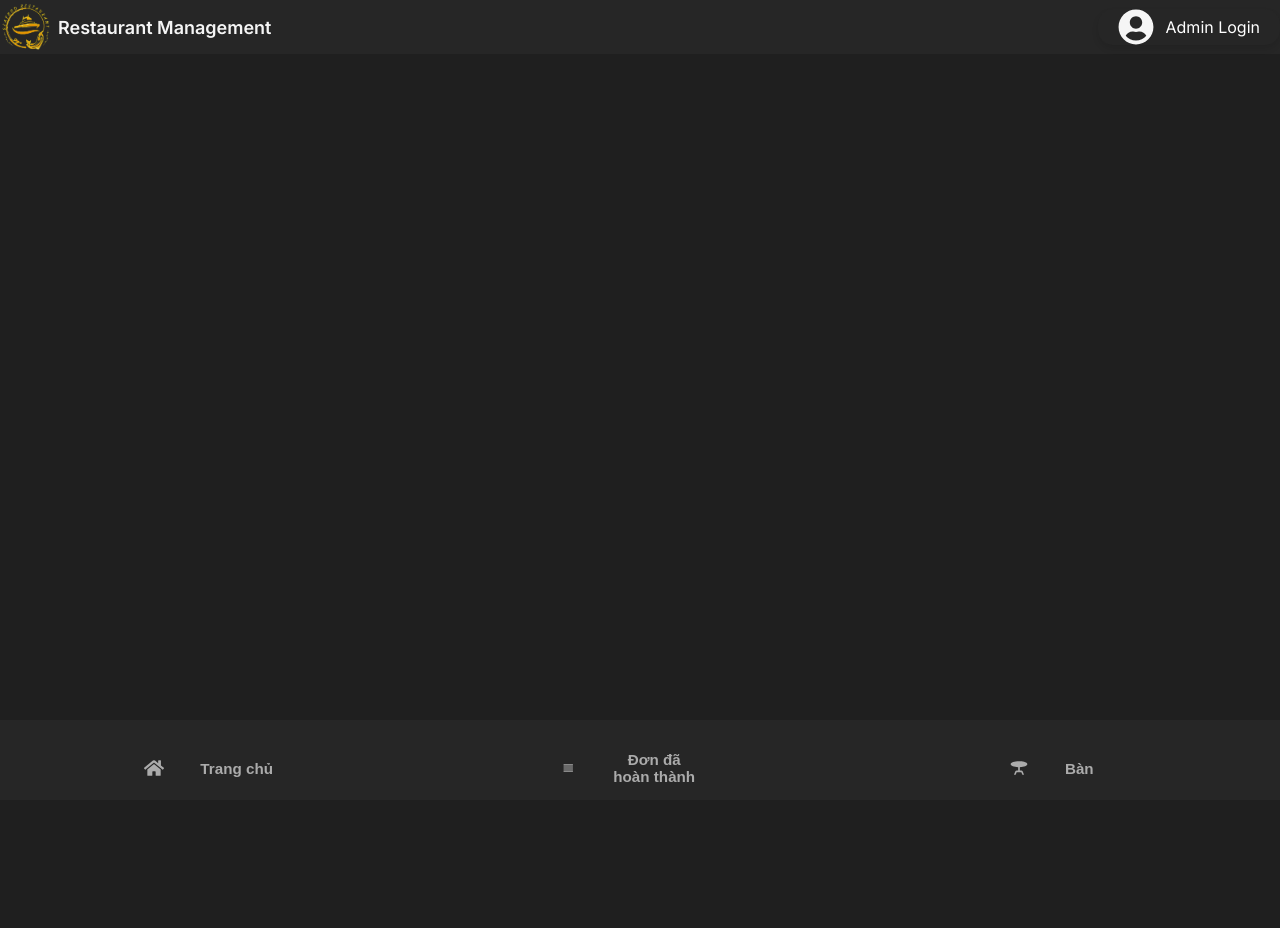
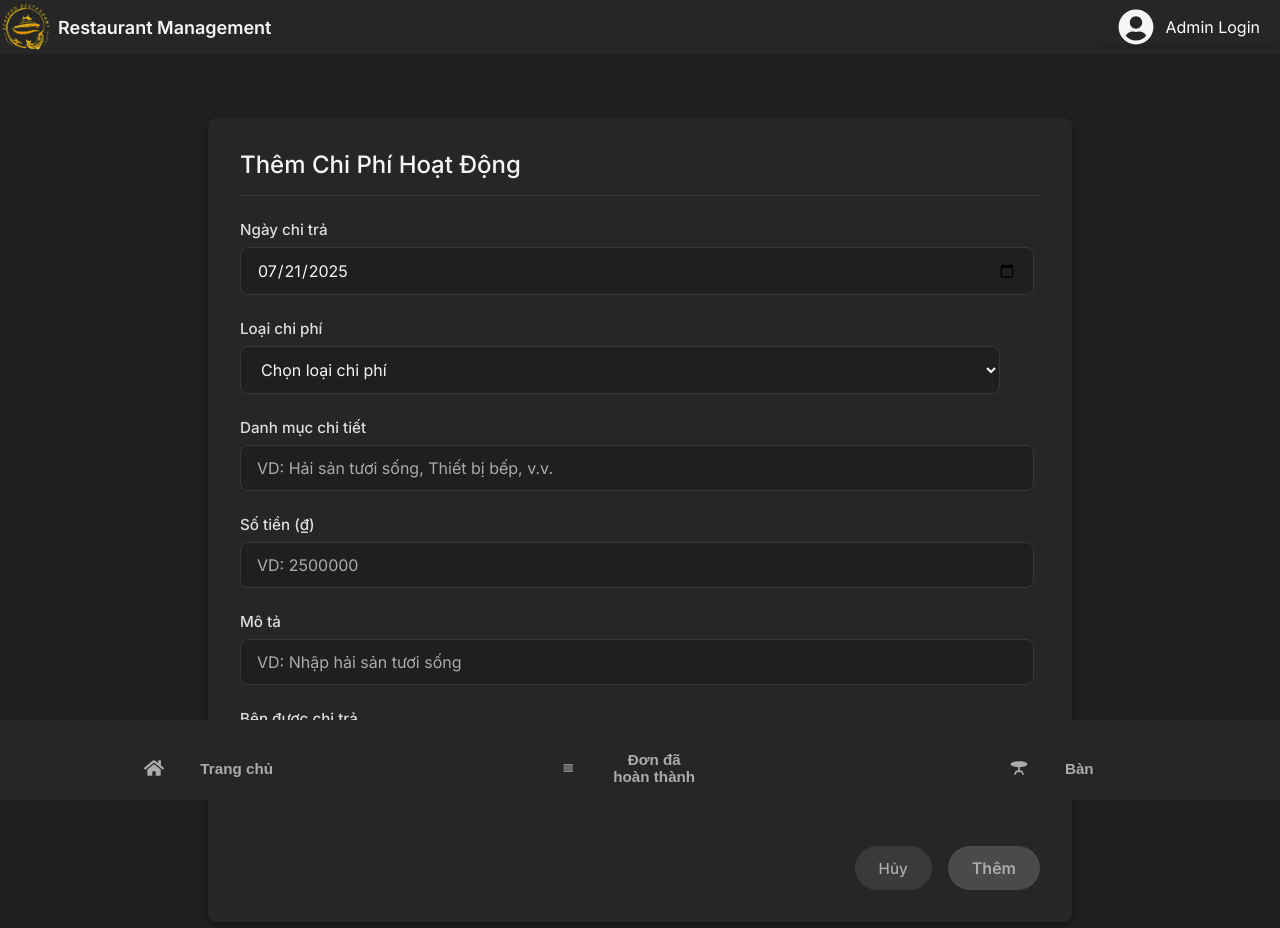
Before and after one commit to l22lvip/Restaurant_SeaFood_-Management, a React (Create React App) app: page /admin/add-operational-expense in a window 1280 px wide. Shown: the top 928 px of the page. Before the commit the page ends 800 px from the top, so only its background shows below. Built offline with nearby package versions, Linux system fonts and the light colour scheme.

Commit message:
Refactor food import to operational expenses module
Renamed and generalized food import functionality to operational expenses across the app. Updated data model, API endpoints, form fields, and UI labels to support various expense types, categories, and improved clarity for financial tracking.

```diff
--- a/db.json
+++ b/db.json
@@ -630,43 +630,83 @@
     "today": 2500000,
     "yesterday": 1850000
   },
-  "foodImports": [
+  "operationalExpenses": [
     {
       "id": "1",
+      "date": "2025-07-22",
+      "amount": 2500000,
+      "expenseType": "input_materials",
+      "category": "Hải sản tươi sống",
+      "description": "Nhập nguyên liệu hải sản cho tuần",
+      "supplier": "Công ty Hải Sản Biển Đông",
+      "timestamp": "2025-07-22T08:30:00Z"
+    },
+    {
+      "id": "2",
+      "date": "2025-07-22",
+      "amount": 850000,
+      "expenseType": "maintenance_repair",
+      "category": "Thiết bị bếp",
+      "description": "Sửa chữa lò nướng chính",
+      "supplier": "Công ty Sửa Chữa Thiết Bị",
+      "timestamp": "2025-07-22T10:15:00Z"
+    },
+    {
+      "id": "3",
+      "date": "2025-07-21",
+      "amount": 1200000,
+      "expenseType": "utilities",
+      "category": "Điện nước",
+      "description": "Tiền điện tháng 7",
+      "supplier": "Điện lực TP.HCM",
+      "timestamp": "2025-07-21T14:20:00Z"
+    },
+    {
+      "id": "4",
       "date": "2025-07-21",
       "amount": 2500000,
+      "expenseType": "input_materials",
+      "category": "Hải sản tươi sống",
       "description": "Nhập hải sản tươi sống",
       "supplier": "Công ty Hải Sản Biển Đông",
       "timestamp": "2025-07-21T08:30:00Z"
     },
     {
-      "id": "2",
+      "id": "5",
       "date": "2025-07-20",
       "amount": 1800000,
+      "expenseType": "input_materials",
+      "category": "Rau củ quả",
       "description": "Nhập rau củ quả tươi",
       "supplier": "Công ty Nông Sản Sạch",
       "timestamp": "2025-07-20T07:45:00Z"
     },
     {
-      "id": "3",
+      "id": "6",
       "date": "2025-07-19",
       "amount": 3200000,
+      "expenseType": "input_materials",
+      "category": "Thịt heo, thịt bò",
       "description": "Nhập thịt heo, thịt bò",
       "supplier": "Công ty Chăn Nuôi An Toàn",
       "timestamp": "2025-07-19T09:15:00Z"
     },
     {
-      "id": "1753043766997",
+      "id": "7",
       "date": "2025-07-20",
       "amount": 1000000,
+      "expenseType": "input_materials",
+      "category": "Cá tươi",
       "description": "Cá",
       "supplier": "ANB",
       "timestamp": "2025-07-20T20:36:06.997Z"
     },
     {
-      "id": "1753045597528",
+      "id": "8",
       "date": "2025-07-20",
       "amount": 1230000,
+      "expenseType": "input_materials",
+      "category": "Nguyên liệu khác",
       "description": "ABC",
       "supplier": "ABC",
       "timestamp": "2025-07-20T21:06:37.528Z"
--- a/src/App.js
+++ b/src/App.js
@@ -23,7 +23,7 @@ function AppContent() {
         <Route path="/admin/employees/create" element={<CreateEmployee />} />
         <Route path="/admin/employees/edit/:id" element={<EditEmployee />} />
         <Route path="/admin/financial" element={<FinancialDashboard />} />
-        <Route path="/admin/add-food-import" element={<AddFoodImport />} />
+        <Route path="/admin/add-operational-expense" element={<AddFoodImport />} />
         <Route path="/completed-orders" element={<OrderManagement />} />
         <Route path="/admin/menu-management" element={<Menu />} />
         <Route path="/admin/menu-management/create" element={<MenuManagementCreate />} />
--- a/src/pages/AddFoodImport.js
+++ b/src/pages/AddFoodImport.js
@@ -7,8 +7,10 @@ const AddFoodImport = () => {
   const [formData, setFormData] = useState({
     date: new Date().toISOString().split('T')[0],
     amount: '',
+    expenseType: '',
     description: '',
-    supplier: ''
+    supplier: '',
+    category: ''
   });
   const [isSubmitting, setIsSubmitting] = useState(false);
 
@@ -18,32 +20,34 @@ const AddFoodImport = () => {
 
     try {
       // Generate unique ID and timestamp
-      const newImport = {
+      const newExpense = {
         id: Date.now().toString(),
         date: formData.date,
         amount: Number(formData.amount),
-        description: formData.description || 'Nhập nguyên liệu thực phẩm',
+        expenseType: formData.expenseType,
+        category: formData.category,
+        description: formData.description || 'Chi phí hoạt động hàng ngày',
         supplier: formData.supplier || 'Nhà cung cấp',
         timestamp: new Date().toISOString()
       };
 
-      const response = await fetch('http://localhost:9999/foodImports', {
+      const response = await fetch('http://localhost:9999/operationalExpenses', {
         method: 'POST',
         headers: {
           'Content-Type': 'application/json',
         },
-        body: JSON.stringify(newImport),
+        body: JSON.stringify(newExpense),
       });
 
       if (response.ok) {
-        alert('Chi phí nhập hàng đã được thêm thành công!');
+        alert('Chi phí hoạt động đã được thêm thành công!');
         navigate('/admin/financial');
       } else {
-        alert('Có lỗi xảy ra khi thêm chi phí nhập hàng.');
+        alert('Có lỗi xảy ra khi thêm chi phí hoạt động.');
       }
     } catch (error) {
-      console.error('Error adding food import:', error);
-      alert('Có lỗi xảy ra khi thêm chi phí nhập hàng.');
+      console.error('Error adding operational expense:', error);
+      alert('Có lỗi xảy ra khi thêm chi phí hoạt động.');
     } finally {
       setIsSubmitting(false);
     }
@@ -57,7 +61,7 @@ const AddFoodImport = () => {
     <div className="add-food-import">
       <div className="import-page-card">
         <div className="import-page-header">
-          <h1 className="import-page-title">Thêm Chi Phí Nhập Hàng Hàng Ngày</h1>
+          <h1 className="import-page-title">Thêm Chi Phí Hoạt Động</h1>
         </div>
 
         <div className="import-page-body">
@@ -65,7 +69,7 @@ const AddFoodImport = () => {
             <div className="row g-4">
               <div className="col-md-6">
                 <div className="form-group">
-                  <label htmlFor="dateInput" className="form-label">Ngày nhập hàng</label>
+                  <label htmlFor="dateInput" className="form-label">Ngày chi trả</label>
                   <input
                     id="dateInput"
                     type="date"
@@ -73,6 +77,43 @@ const AddFoodImport = () => {
                     onChange={(e) => setFormData({...formData, date: e.target.value})}
                     className="form-input"
                     required
+                  />
+                </div>
+              </div>
+
+              <div className="col-md-6">
+                <div className="form-group">
+                  <label htmlFor="expenseTypeInput" className="form-label">Loại chi phí</label>
+                  <select
+                    id="expenseTypeInput"
+                    value={formData.expenseType}
+                    onChange={(e) => setFormData({...formData, expenseType: e.target.value})}
+                    className="form-input"
+                    required
+                  >
+                    <option value="">Chọn loại chi phí</option>
+                    <option value="input_materials">Nguyên liệu đầu vào</option>
+                    <option value="conversion_costs">Chi phí chuyển đổi</option>
+                    <option value="maintenance_repair">Chi phí bảo trì và sửa chữa</option>
+                    <option value="equipment_purchase">Chi phí mua thiết bị</option>
+                    <option value="emergency_costs">Chi phí khẩn cấp</option>
+                    <option value="utilities">Tiện ích (điện, nước, gas)</option>
+                    <option value="transportation">Vận chuyển</option>
+                    <option value="other">Khác</option>
+                  </select>
+                </div>
+              </div>
+
+              <div className="col-md-6">
+                <div className="form-group">
+                  <label htmlFor="categoryInput" className="form-label">Danh mục chi tiết</label>
+                  <input
+                    id="categoryInput"
+                    type="text"
+                    value={formData.category}
+                    onChange={(e) => setFormData({...formData, category: e.target.value})}
+                    placeholder="VD: Hải sản tươi sống, Thiết bị bếp, v.v."
+                    className="form-input"
                   />
                 </div>
               </div>
@@ -109,7 +150,7 @@ const AddFoodImport = () => {
 
               <div className="col-md-6">
                 <div className="form-group">
-                  <label htmlFor="supplierInput" className="form-label">Nhà cung cấp</label>
+                  <label htmlFor="supplierInput" className="form-label">Bên được chi trả</label>
                   <input
                     id="supplierInput"
                     type="text"
@@ -134,9 +175,9 @@ const AddFoodImport = () => {
                   <button
                     type="submit"
                     className="btn-submit"
-                    disabled={!formData.amount || !formData.date || isSubmitting}
+                    disabled={!formData.amount || !formData.date || !formData.expenseType || isSubmitting}
                   >
-                    {isSubmitting ? 'Đang xử lý...' : 'Thêm Chi Phí Nhập Hàng'}
+                    {isSubmitting ? 'Đang xử lý...' : 'Thêm'}
                   </button>
                 </div>
               </div>
--- a/src/pages/FinancialDashboard.js
+++ b/src/pages/FinancialDashboard.js
@@ -4,7 +4,7 @@ import '../components/financial/css/FinancialDashboard.css';
 
 const FinancialDashboard = () => {
   const navigate = useNavigate();
-  const [foodImports, setFoodImports] = useState([]);
+  const [operationalExpenses, setOperationalExpenses] = useState([]);
   const [bills, setBills] = useState([]);
   const [importTotal, setImportTotal] = useState(2500000);
   const [revenue, setRevenue] = useState(6355000);
@@ -15,10 +15,10 @@ const FinancialDashboard = () => {
   // Fetch data on component mount
   useEffect(() => {
     const fetchData = () => {
-      fetch('http://localhost:9999/foodImports')
+      fetch('http://localhost:9999/operationalExpenses')
         .then(res => res.json())
-        .then(data => setFoodImports(data || []))
-        .catch(err => console.error('Error fetching food imports:', err));
+        .then(data => setOperationalExpenses(data || []))
+        .catch(err => console.error('Error fetching operational expenses:', err));
 
       fetch('http://localhost:9999/bills')
         .then(res => res.json())
@@ -51,8 +51,8 @@ const FinancialDashboard = () => {
       );
     });
 
-    const monthImports = foodImports.filter(imp => {
-      const date = new Date(imp.date);
+    const monthImports = operationalExpenses.filter(expense => {
+      const date = new Date(expense.date);
       return (
         date.getMonth() + 1 === Number(selectedMonth) &&
         date.getFullYear() === Number(selectedYear)
@@ -60,19 +60,33 @@ const FinancialDashboard = () => {
     });
 
     const totalRevenue = monthBills.reduce((sum, bill) => sum + Number(bill.total), 0);
-    const totalImport = monthImports.reduce((sum, imp) => sum + Number(imp.amount), 0);
+    const totalImport = monthImports.reduce((sum, expense) => sum + Number(expense.amount), 0);
 
     setRevenue(totalRevenue);
     setImportTotal(totalImport);
     setInterest(totalRevenue - totalImport);
-  }, [bills, foodImports, selectedMonth, selectedYear]);
+  }, [bills, operationalExpenses, selectedMonth, selectedYear]);
 
   const formatCurrency = (value) => {
     return new Intl.NumberFormat('vi-VN').format(value);
   };
 
+  const getExpenseTypeLabel = (expenseType) => {
+    const expenseTypeLabels = {
+      'input_materials': 'Nguyên liệu đầu vào',
+      'conversion_costs': 'Chi phí chuyển đổi',
+      'maintenance_repair': 'Bảo trì và sửa chữa',
+      'equipment_purchase': 'Mua thiết bị',
+      'emergency_costs': 'Chi phí khẩn cấp',
+      'utilities': 'Tiện ích (điện, nước, gas)',
+      'transportation': 'Vận chuyển',
+      'other': 'Khác'
+    };
+    return expenseTypeLabels[expenseType] || expenseType;
+  };
+
   const handleAddImport = () => {
-    navigate('/admin/add-food-import');
+    navigate('/admin/add-operational-expense');
   };
 
   return (
@@ -139,11 +153,11 @@ const FinancialDashboard = () => {
         {/* Financial Summary Cards */}
         <div className="summary-cards-container">
           <div className="summary-cards-wrapper">
-            {/* Monthly Import */}
+            {/* Monthly Operational Expenses */}
             <div className="summary-card">
               <div className="summary-card-icon import-icon"></div>
               <div className="summary-card-body">
-                <div className="summary-card-title">Chi phí nhập hàng</div>
+                <div className="summary-card-title">Chi phí hoạt động</div>
                 <div className="summary-card-value negative">
                   {formatCurrency(importTotal)}
                   <span className="summary-card-unit">₫</span>
@@ -180,51 +194,61 @@ const FinancialDashboard = () => {
           </div>
         </div>
 
-        {/* Recent Food Imports List */}
+        {/* Recent Operational Expenses List */}
         <div className="row justify-content-center mt-4">
           <div className="col-lg-8 col-md-10">
             <div className="form-card">
               <div className="form-card-body">
                 <div className="d-flex justify-content-between align-items-center mb-4">
-                  <h3 className="import-form-title mb-0">Lịch Sử Nhập Hàng Gần Đây</h3>
+                  <h3 className="import-form-title mb-0">Lịch Sử Chi Phí Hoạt Động</h3>
                   <button
                     type="button"
                     className="btn-add-import"
                     onClick={handleAddImport}
                   >
-                    Thêm Chi Phí Nhập Hàng
+                    Thêm Chi Phí Hoạt Động
                   </button>
                 </div>
                 <div className="recent-imports-list">
-                  {foodImports.length > 0 ? (
-                    [...foodImports]
+                  {operationalExpenses.length > 0 ? (
+                    [...operationalExpenses]
                       .sort((a, b) => new Date(b.timestamp) - new Date(a.timestamp))
                       .slice(0, 5)
-                      .map((importItem) => (
-                        <div key={importItem.id} className="import-item">
+                      .map((expense) => (
+                        <div key={expense.id} className="import-item">
                           <div className="import-item-header">
                             <span className="import-date">
-                              {new Date(importItem.date).toLocaleDateString('vi-VN')}
+                              {new Date(expense.date).toLocaleDateString('vi-VN')}
                             </span>
                             <span className="import-amount">
-                              {formatCurrency(importItem.amount)}₫
+                              {formatCurrency(expense.amount)}₫
                             </span>
                           </div>
-                          {importItem.description && (
+                          {expense.description && (
                             <div className="import-description">
-                              {importItem.description}
+                              {expense.description}
                             </div>
                           )}
-                          {importItem.supplier && (
+                          {expense.supplier && (
                             <div className="import-supplier">
-                              {importItem.supplier}
+                              {expense.supplier}
+                            </div>
+                          )}
+                          {expense.expenseType && (
+                            <div className="expense-type">
+                              Loại: {getExpenseTypeLabel(expense.expenseType)}
+                            </div>
+                          )}
+                          {expense.category && (
+                            <div className="expense-category">
+                              Danh mục: {expense.category}
                             </div>
                           )}
                         </div>
                       ))
                   ) : (
                     <div className="no-imports">
-                      <p>Chưa có dữ liệu nhập hàng nào.</p>
+                      <p>Chưa có dữ liệu chi phí hoạt động.</p>
                     </div>
                   )}
                 </div>
```
Also changed, not shown: src/components/financial/FoodImportForm.js (+20 -4 lines), src/components/financial/css/FinancialDashboard.css (+14 -0 lines).
